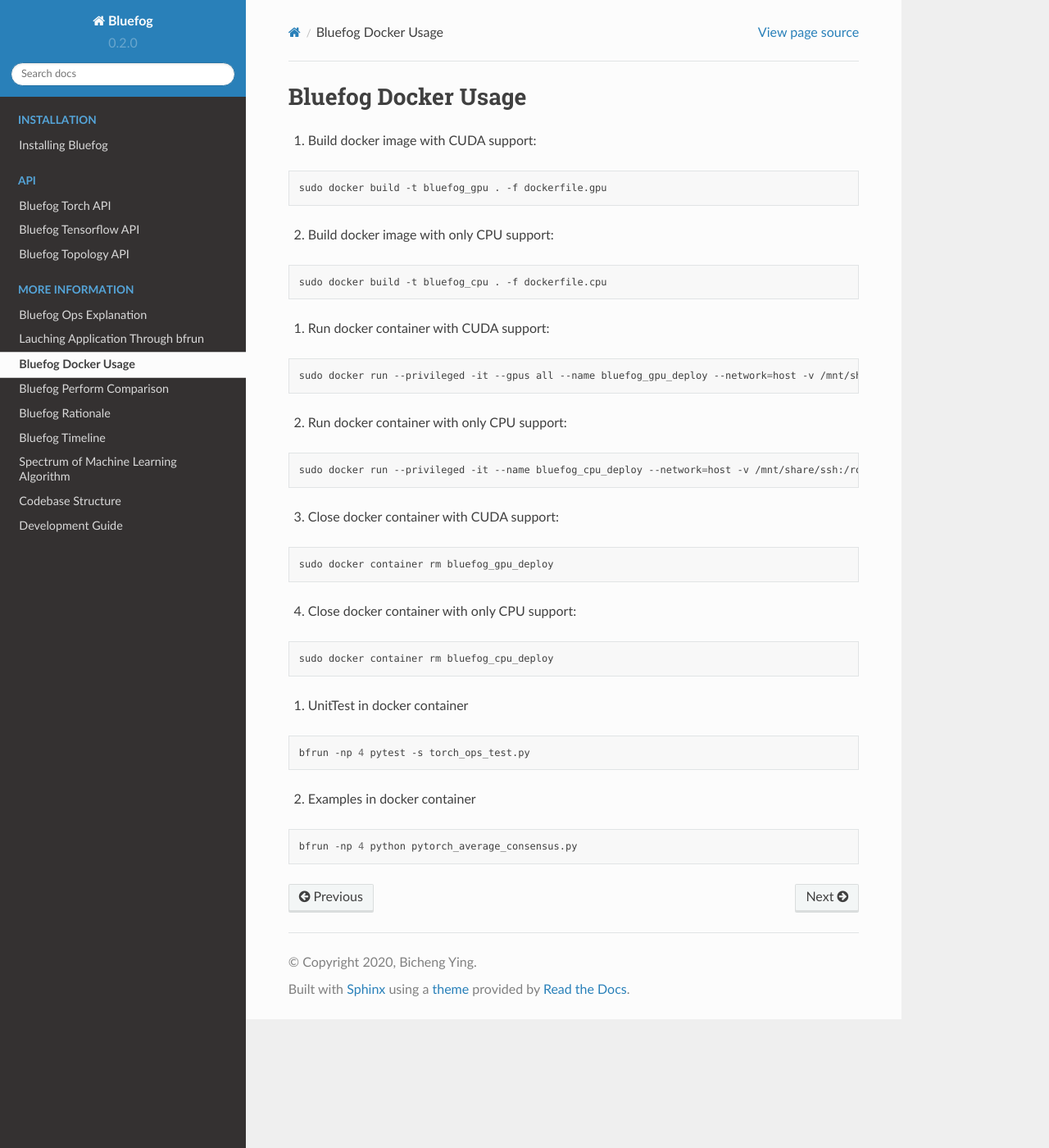
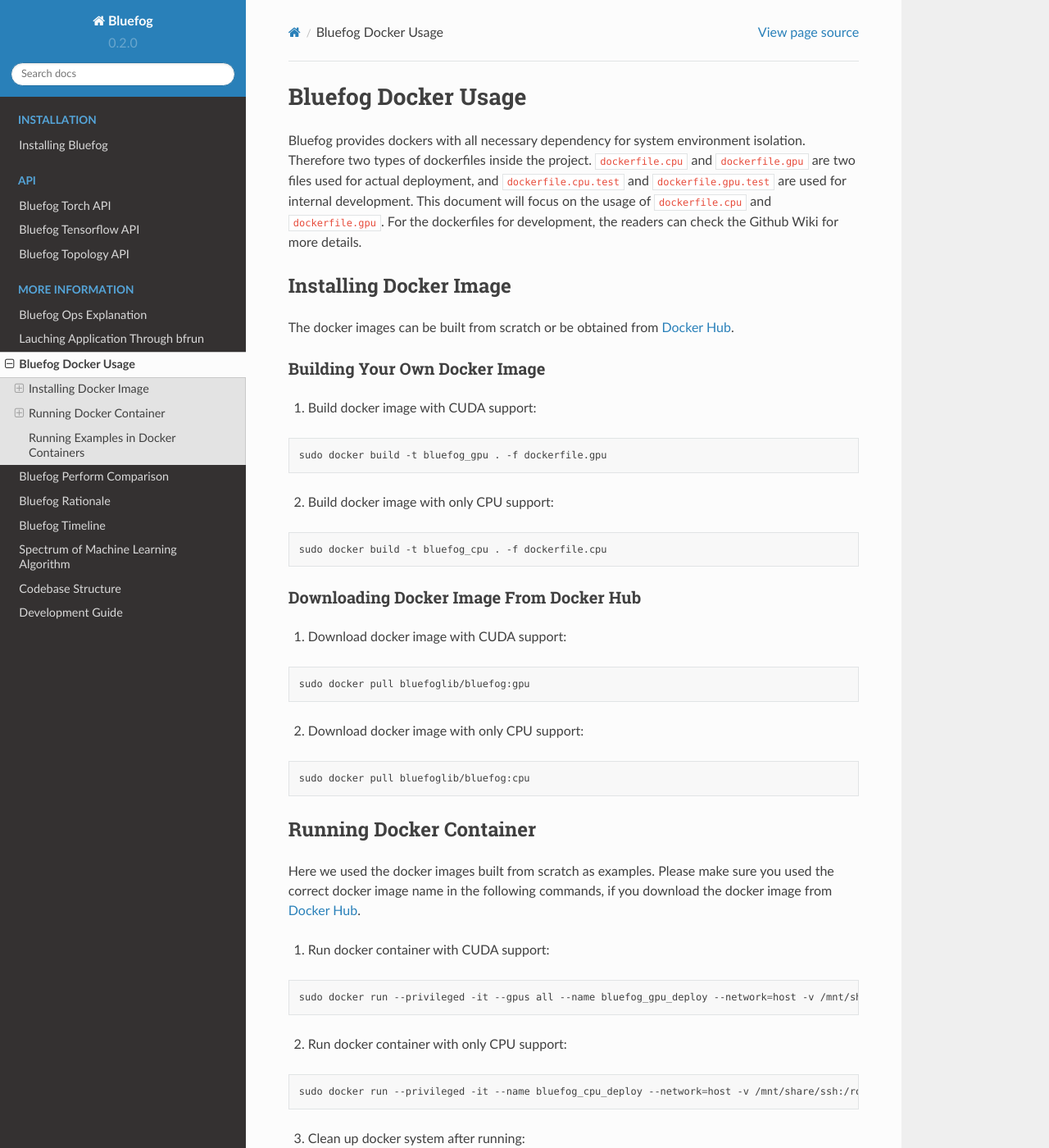
Before and after one commit to Bluefog-Lib/bluefog, a Sphinx documentation site: the page built from docs/docker.rst, in a window 1280 px wide and 1400 px high. Shown: the whole window at 82% size. Built offline with Sphinx 7.4.7 and the Read the Docs theme 2.0.0, drawn with Linux system fonts in a browser that asks for light colours; some of the changed text lies outside the part shown.

Commit message:
Docker docs update

```diff
--- a/docs/docker.rst
+++ b/docs/docker.rst
@@ -1,5 +1,21 @@
 Bluefog Docker Usage
 =============================
+
+Bluefog provides dockers with all necessary dependency for system environment isolation.
+Therefore two types of dockerfiles inside the project.
+``dockerfile.cpu`` and ``dockerfile.gpu`` are two files used for actual deployment,
+and ``dockerfile.cpu.test`` and ``dockerfile.gpu.test`` are used for internal development.
+This document will focus on the usage of ``dockerfile.cpu`` and ``dockerfile.gpu``.
+For the dockerfiles for development, the readers can check the Github Wiki for more details.
+
+Installing Docker Image
+-----------------------
+
+The docker images can be built from scratch or be obtained from
+`Docker Hub <https://hub.docker.com/r/bluefoglib/bluefog>`_.
+
+Building Your Own Docker Image
+##############################
 
 1. Build docker image with CUDA support:
 
@@ -13,6 +29,28 @@
 
     sudo docker build -t bluefog_cpu . -f dockerfile.cpu
 
+Downloading Docker Image From Docker Hub
+########################################
+
+1. Download docker image with CUDA support:
+
+.. code-block:: bash
+
+    sudo docker pull bluefoglib/bluefog:gpu
+
+2. Download docker image with only CPU support:
+
+.. code-block:: bash
+
+    sudo docker pull bluefoglib/bluefog:cpu
+
+Running Docker Container
+------------------------
+
+Here we used the docker images built from scratch as examples.
+Please make sure you used the correct docker image name in the following commands,
+if you download the docker image from `Docker Hub <https://hub.docker.com/r/bluefoglib/bluefog>`_.
+
 1. Run docker container with CUDA support:
 
 .. code-block:: bash
@@ -25,26 +63,53 @@
 
     sudo docker run --privileged -it --name bluefog_cpu_deploy --network=host -v /mnt/share/ssh:/root/.ssh bluefog_cpu:latest
 
-3. Close docker container with CUDA support:
+3. Clean up docker system after running:
 
 .. code-block:: bash
 
-    sudo docker container rm bluefog_gpu_deploy
+    sudo docker system prune
 
-4. Close docker container with only CPU support:
+Nvidia Container Runtime
+########################
+
+The following error may pop up when running a docker container with GPUs.
 
 .. code-block:: bash
 
-    sudo docker container rm bluefog_cpu_deploy
+    docker: Error response from daemon: could not select device driver "" with capabilities: [[gpu]].
+
+In order to properly run docker with GPUs,
+Nvidia container runtime needs to be installed using following commands for Ubuntu.
+Furthermore, the GPU driver is also required.
+
+.. code-block:: bash
+
+    curl -s -L https://nvidia.github.io/nvidia-container-runtime/gpgkey | \
+        sudo apt-key add -
+    distribution=$(. /etc/os-release;echo $ID$VERSION_ID)
+    curl -s -L https://nvidia.github.io/nvidia-container-runtime/$distribution/nvidia-container-runtime.list | \
+        sudo tee /etc/apt/sources.list.d/nvidia-container-runtime.list
+    sudo apt-get update
+    sudo apt-get install nvidia-container-runtime
+    sudo service docker restart
+
+More details can be found on
+`https://github.com/NVIDIA/nvidia-container-runtime <https://github.com/NVIDIA/nvidia-container-runtime>`_
+and `https://nvidia.github.io/nvidia-container-runtime <https://nvidia.github.io/nvidia-container-runtime>`_.
+
+Running Examples in Docker Containers
+-------------------------------------
+
+The docker images have already included a few examples for the Bluefog library and some unittests for users.
 
 1. UnitTest in docker container
 
 .. code-block:: bash
 
-    bfrun -np 4 pytest -s torch_ops_test.py
+    ./run_unittest.sh
 
 2. Examples in docker container
 
 .. code-block:: bash
 
-    bfrun -np 4 python pytorch_average_consensus.py
+    bfrun -np 4 python examples/pytorch_average_consensus.py
```
